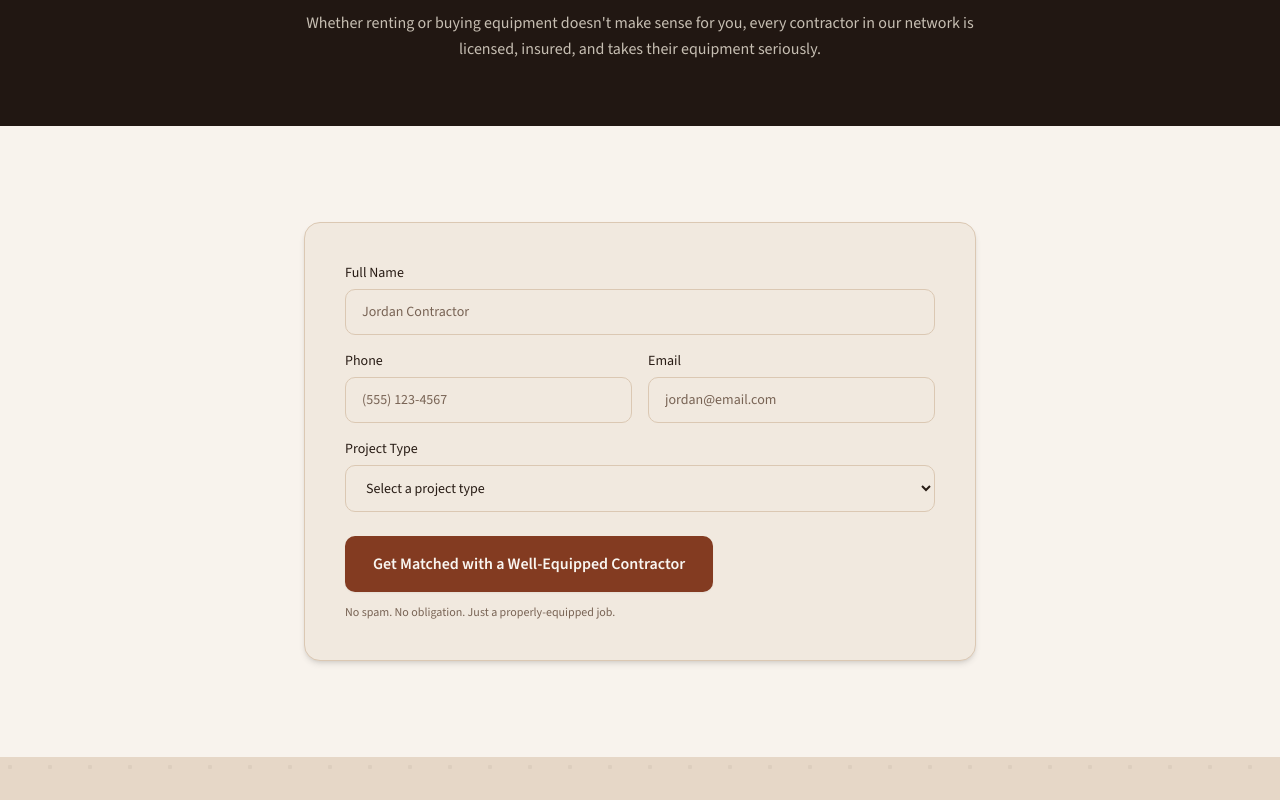
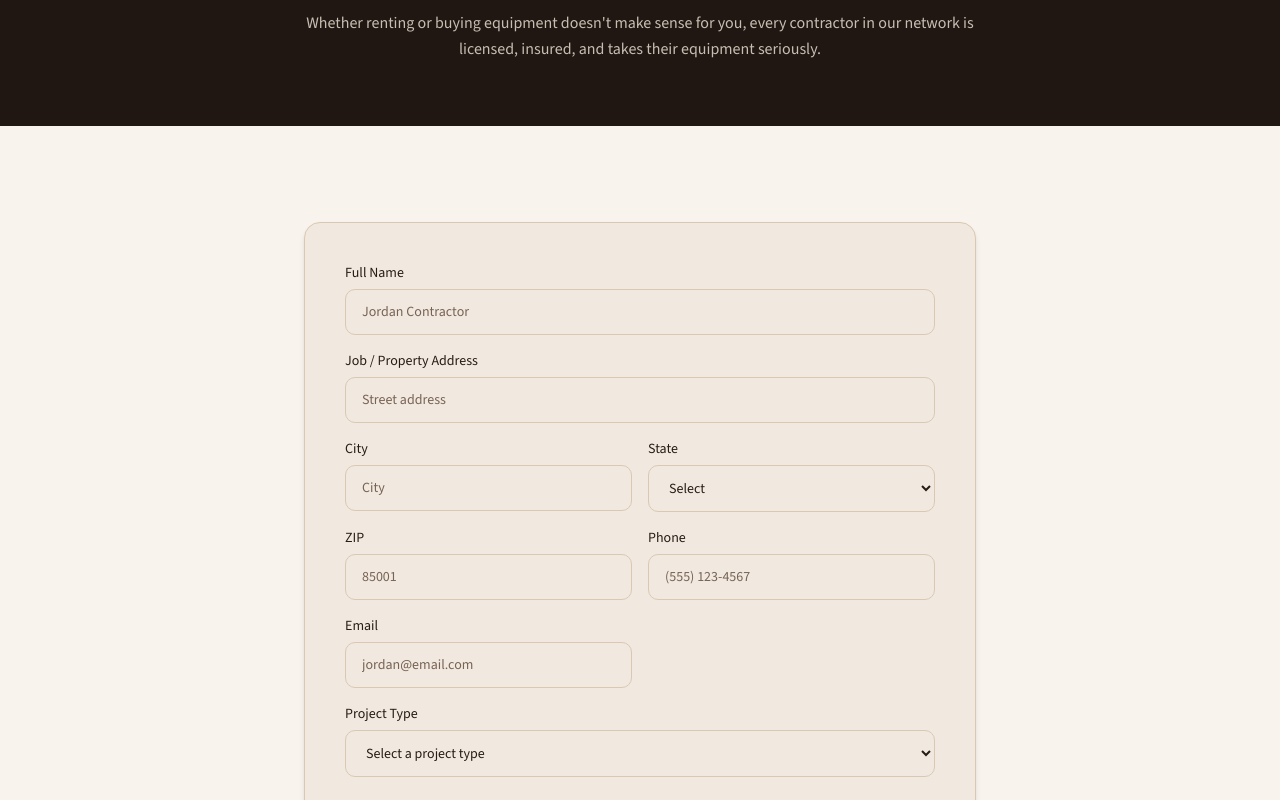
Before and after one commit to MCERQUA/sprayfoamrigrental.com, a Next.js app: page /get-matched in a window 1280 px wide. Shown: the part 378-1178 px from the top of the page. Built offline with nearby package versions, Linux system fonts and the light colour scheme.

Commit message:
forms: address block (street/city/state/zip) — fleet rule 2026-09-03

```diff
--- a/src/components/forms/LeadForm.tsx
+++ b/src/components/forms/LeadForm.tsx
@@ -17,6 +17,8 @@ function encode(data: Record<string, string>) {
     .map((k) => encodeURIComponent(k) + "=" + encodeURIComponent(data[k]))
     .join("&");
 }
+
+const STATE_OPTIONS: [string, string][] = [["AL", "Alabama"], ["AK", "Alaska"], ["AZ", "Arizona"], ["AR", "Arkansas"], ["CA", "California"], ["CO", "Colorado"], ["CT", "Connecticut"], ["DE", "Delaware"], ["DC", "District of Columbia"], ["FL", "Florida"], ["GA", "Georgia"], ["HI", "Hawaii"], ["ID", "Idaho"], ["IL", "Illinois"], ["IN", "Indiana"], ["IA", "Iowa"], ["KS", "Kansas"], ["KY", "Kentucky"], ["LA", "Louisiana"], ["ME", "Maine"], ["MD", "Maryland"], ["MA", "Massachusetts"], ["MI", "Michigan"], ["MN", "Minnesota"], ["MS", "Mississippi"], ["MO", "Missouri"], ["MT", "Montana"], ["NE", "Nebraska"], ["NV", "Nevada"], ["NH", "New Hampshire"], ["NJ", "New Jersey"], ["NM", "New Mexico"], ["NY", "New York"], ["NC", "North Carolina"], ["ND", "North Dakota"], ["OH", "Ohio"], ["OK", "Oklahoma"], ["OR", "Oregon"], ["PA", "Pennsylvania"], ["RI", "Rhode Island"], ["SC", "South Carolina"], ["SD", "South Dakota"], ["TN", "Tennessee"], ["TX", "Texas"], ["UT", "Utah"], ["VT", "Vermont"], ["VA", "Virginia"], ["WA", "Washington"], ["WV", "West Virginia"], ["WI", "Wisconsin"], ["WY", "Wyoming"]];
 
 export function LeadForm({ className }: { className?: string }) {
   const [status, setStatus] = useState<"idle" | "submitting" | "done" | "error">("idle");
@@ -94,6 +96,68 @@ export function LeadForm({ className }: { className?: string }) {
           />
         </div>
 
+        <div className="sm:col-span-2">
+          <label htmlFor="street" className="mb-1.5 block text-sm font-medium text-foreground">
+            Job / Property Address
+          </label>
+          <input
+            id="street"
+            name="street"
+            type="text"
+            required
+            className="w-full rounded-md border border-border bg-card px-4 py-3 text-sm text-foreground placeholder:text-muted-foreground focus:border-primary focus:outline-none focus:ring-2 focus:ring-primary/20"
+            placeholder="Street address"
+          />
+        </div>
+
+        <div>
+          <label htmlFor="city" className="mb-1.5 block text-sm font-medium text-foreground">
+            City
+          </label>
+          <input
+            id="city"
+            name="city"
+            type="text"
+            required
+            className="w-full rounded-md border border-border bg-card px-4 py-3 text-sm text-foreground placeholder:text-muted-foreground focus:border-primary focus:outline-none focus:ring-2 focus:ring-primary/20"
+            placeholder="City"
+          />
+        </div>
+
+        <div>
+          <label htmlFor="state" className="mb-1.5 block text-sm font-medium text-foreground">
+            State
+          </label>
+          <select
+            id="state"
+            name="state"
+            required
+            defaultValue=""
+            className="w-full rounded-md border border-border bg-card px-4 py-3 text-sm text-foreground focus:border-primary focus:outline-none focus:ring-2 focus:ring-primary/20"
+          >
+            <option value="" disabled>Select</option>
+            {STATE_OPTIONS.map(([value, label]) => (
+              <option key={value} value={value}>{label}</option>
+            ))}
+          </select>
+        </div>
+
+        <div>
+          <label htmlFor="zip" className="mb-1.5 block text-sm font-medium text-foreground">
+            ZIP
+          </label>
+          <input
+            id="zip"
+            name="zip"
+            type="text"
+            inputMode="numeric"
+            pattern="[0-9]{5}(-[0-9]{4})?"
+            required
+            className="w-full rounded-md border border-border bg-card px-4 py-3 text-sm text-foreground placeholder:text-muted-foreground focus:border-primary focus:outline-none focus:ring-2 focus:ring-primary/20"
+            placeholder="85001"
+          />
+        </div>
+
         <div>
           <label htmlFor="phone" className="mb-1.5 block text-sm font-medium text-foreground">
             Phone
```
Also changed, not shown: public/__forms.html (+5 -1 lines).
